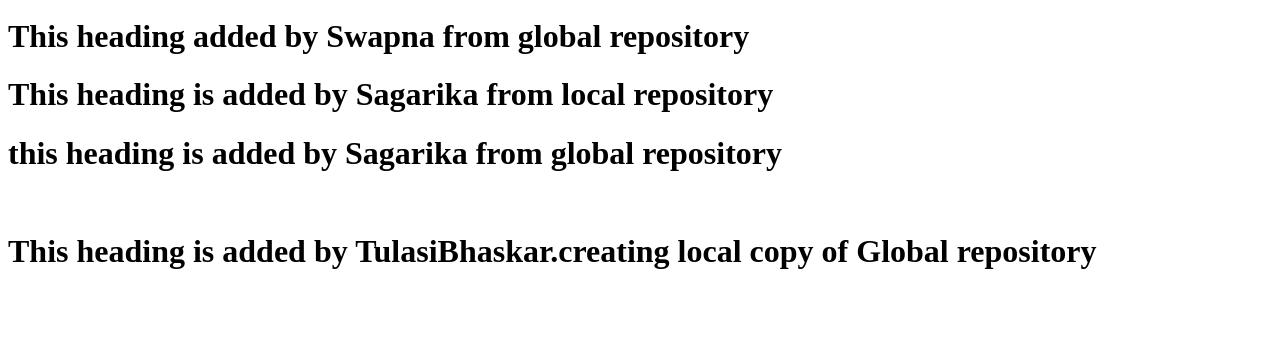
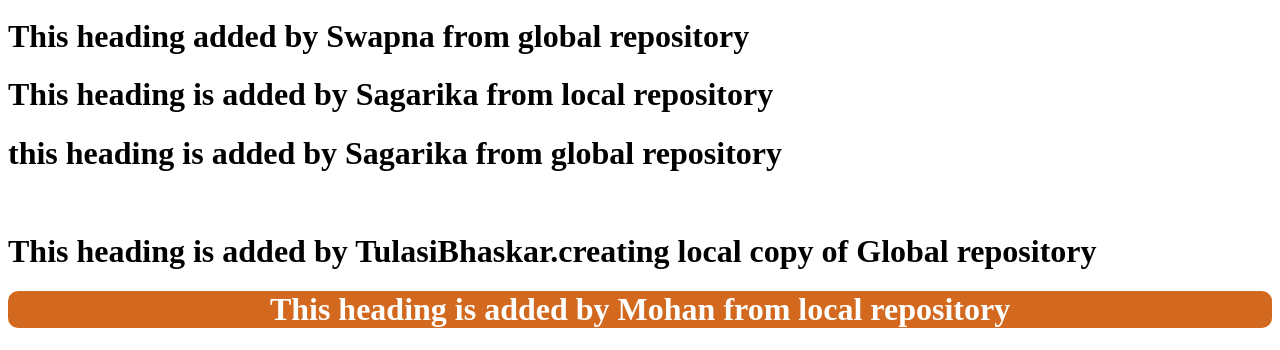
Before and after one commit to manjunadhb/2208Rep, a plain HTML site: page index.html in a window 1280 px wide. Shown: the part 738-1088 px from the top of the page. Before the commit the page ends 1029 px from the top, so only its background shows below. Drawn offline with Linux system fonts and the light colour scheme.

Commit message:
mohan heading is added from local repository

```diff
--- a/index.html
+++ b/index.html
@@ -26,5 +26,7 @@
     <h1>this heading is added by Sagarika from global repository</h1>
     <br/>
     <h1>This heading is added by TulasiBhaskar.creating local copy of Global repository</h1>
+    <h1 style="background-color: chocolate;color: white;text-align: center;border-radius: 10px;">This heading is added by Mohan from local repository</h1>
+
   </body>
 </html>
```
